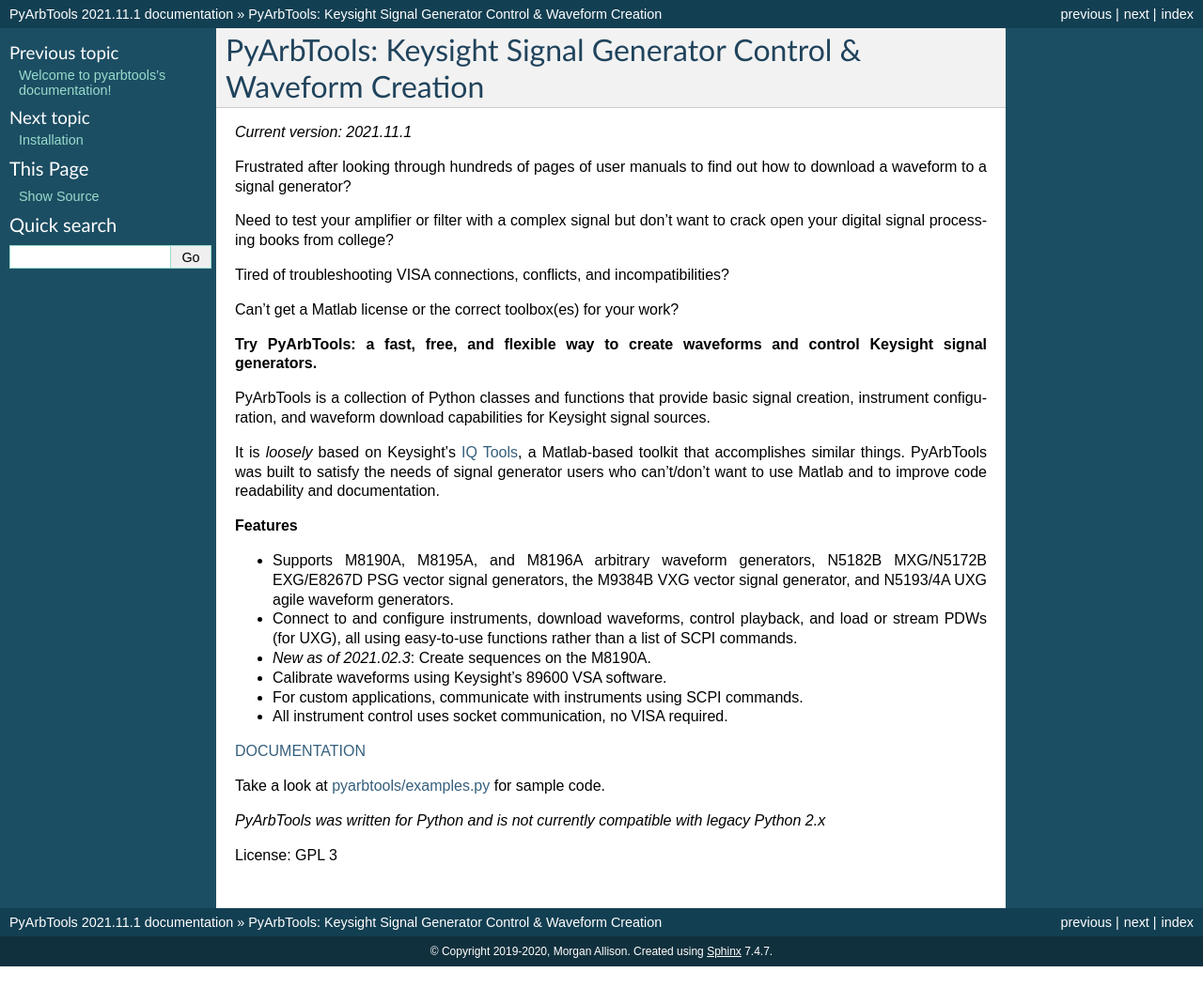
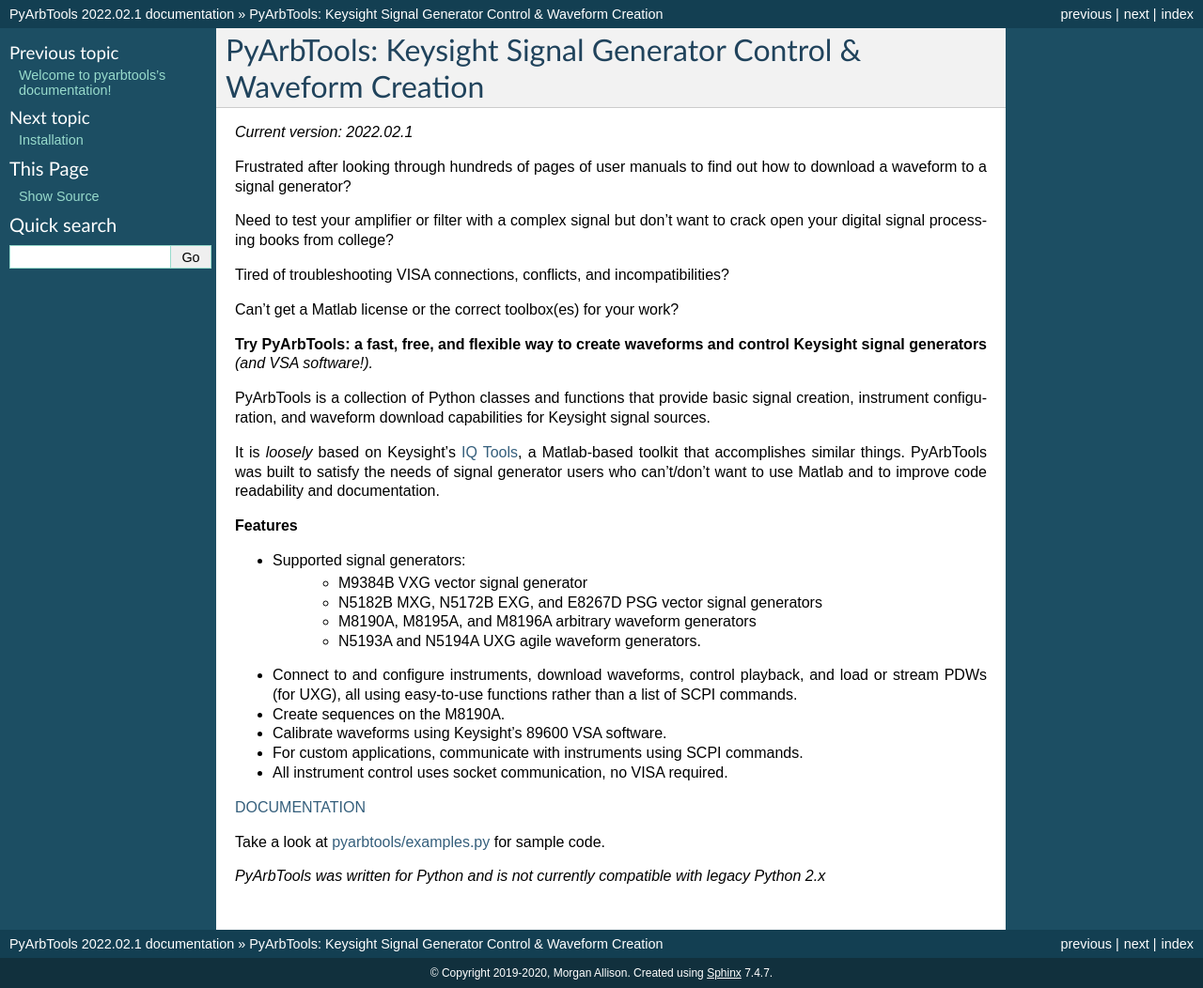
Before and after one commit to morgan-at-keysight/pyarbtools, a Sphinx documentation site: the page built from docs/readme.rst, in a window 1280 px wide. Shown: the whole page at 94% size. Built offline with Sphinx 7.4.7, drawn with Linux system fonts in a browser that asks for light colours; before the commit the page ends 1029 px from its top, so only the background shows below that.

Commit message:
Updated documentation to reflect VSA changes.

```diff
--- a/README.rst
+++ b/README.rst
@@ -2,7 +2,7 @@
 PyArbTools: Keysight Signal Generator Control & Waveform Creation
 =================================================================
 
-*Current version: 2021.11.1*
+*Current version: 2022.02.1*
 
 Frustrated after looking through hundreds of pages of user manuals to find out how to download a waveform to a signal generator?
 
@@ -12,7 +12,7 @@
 
 Can't get a Matlab license or the correct toolbox(es) for your work?
 
-**Try PyArbTools: a fast, free, and flexible way to create waveforms and control Keysight signal generators.**
+**Try PyArbTools: a fast, free, and flexible way to create waveforms and control Keysight signal generators** *(and VSA software!).*
 
 PyArbTools is a collection of Python classes and functions that provide basic signal creation, instrument configuration, and waveform download capabilities for Keysight signal sources.
 
@@ -21,9 +21,13 @@
 
 **Features**
 
-* Supports M8190A, M8195A, and M8196A arbitrary waveform generators, N5182B MXG/N5172B EXG/E8267D PSG vector signal generators, the M9384B VXG vector signal generator, and N5193/4A UXG agile waveform generators.
+* Supported signal generators:
+    * M9384B VXG vector signal generator
+    * N5182B MXG, N5172B EXG, and E8267D PSG vector signal generators
+    * M8190A, M8195A, and M8196A arbitrary waveform generators
+    * N5193A and N5194A UXG agile waveform generators.
 * Connect to and configure instruments, download waveforms, control playback, and load or stream PDWs (for UXG), all using easy-to-use functions rather than a list of SCPI commands.
-* *New as of 2021.02.3*: Create sequences on the M8190A.
+* Create sequences on the M8190A.
 * Calibrate waveforms using Keysight's 89600 VSA software.
 * For custom applications, communicate with instruments using SCPI commands.
 * All instrument control uses socket communication, no VISA required.
@@ -33,5 +37,3 @@
 Take a look at `pyarbtools/examples.py <https://github.com/morgan-at-keysight/pyarbtools/blob/master/examples.py>`_ for sample code.
 
 *PyArbTools was written for Python and is not currently compatible with legacy Python 2.x*
-
-License: GPL 3
--- a/pyarbtools/__init__.py
+++ b/pyarbtools/__init__.py
@@ -13,7 +13,7 @@
 
 __author__ = """Morgan Allison"""
 __email__ = "morgan.allison@keysight.com"
-__version__ = "2021.11.1"
+__version__ = "2022.02.1"
 
 from pyarbtools import instruments
 from pyarbtools import wfmBuilder
--- a/setup.cfg
+++ b/setup.cfg
@@ -1,6 +1,6 @@
 [metadata]
 name = pyarbtools
-version = 2021.11.1
+version = 2022.02.1
 author = Morgan Allison
 author_email = morgan.allison@keysight.com
 description = PyArbTools provides waveform creation and remote instrument control capabilities for Keysight signal generators.
```
Also changed, not shown: docs/history.rst (+6 -1 lines), docs/usage.rst (+48 -23 lines), 1 other file.
